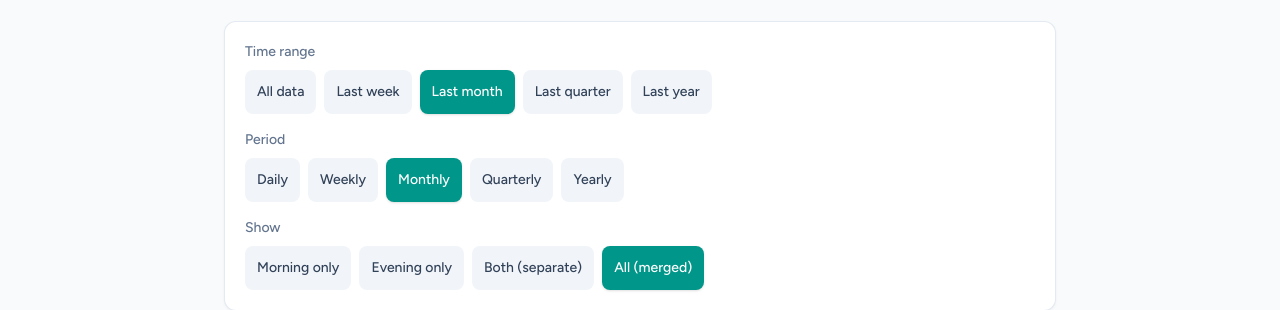
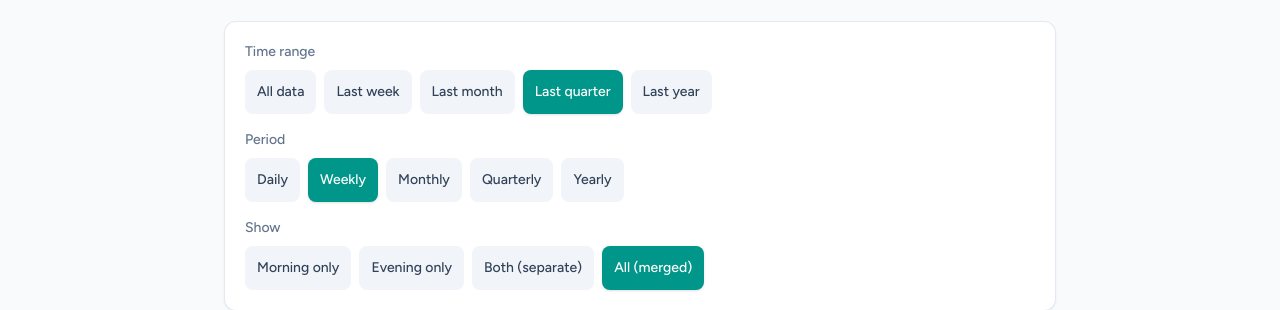
Before and after one commit to chulhong/UnderPressure, a React (Vite) app in the folder frontend/: page / in a window 1280 px wide. Shown: the part 164-474 px from the top of the page. Built offline with nearby package versions, Linux system fonts and the light colour scheme; no server answers.

Commit message:
update default values

```diff
--- a/frontend/src/pages/Dashboard.jsx
+++ b/frontend/src/pages/Dashboard.jsx
@@ -204,8 +204,8 @@ function RangeChart({ data, viewMode, sbpHigh, dbpHigh }) {
 }
 
 export default function Dashboard() {
-  const [period, setPeriod] = useState('month');
-  const [timeRange, setTimeRange] = useState('month');
+  const [period, setPeriod] = useState('week');
+  const [timeRange, setTimeRange] = useState('quarter');
   const [viewMode, setViewMode] = useState('all');
   const [data, setData] = useState([]);
   const [loading, setLoading] = useState(true);
```
